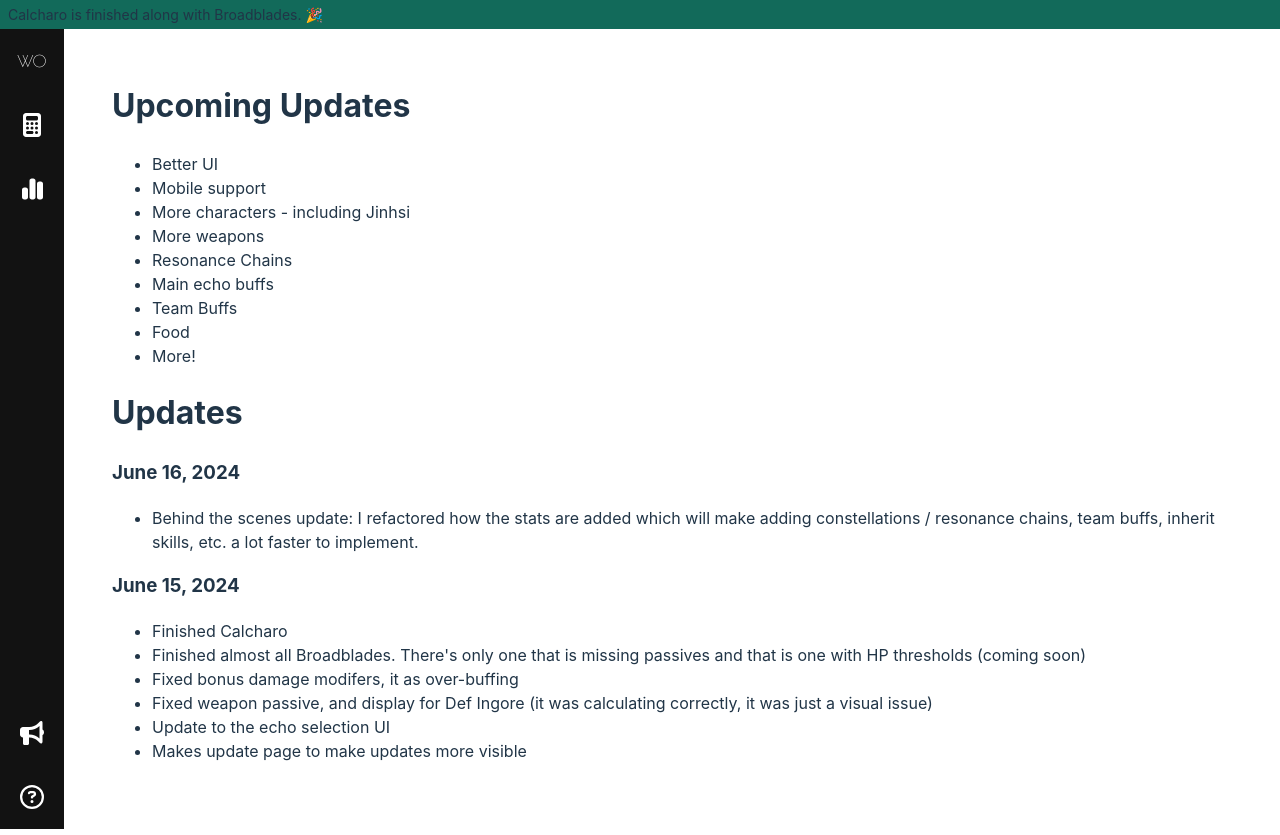
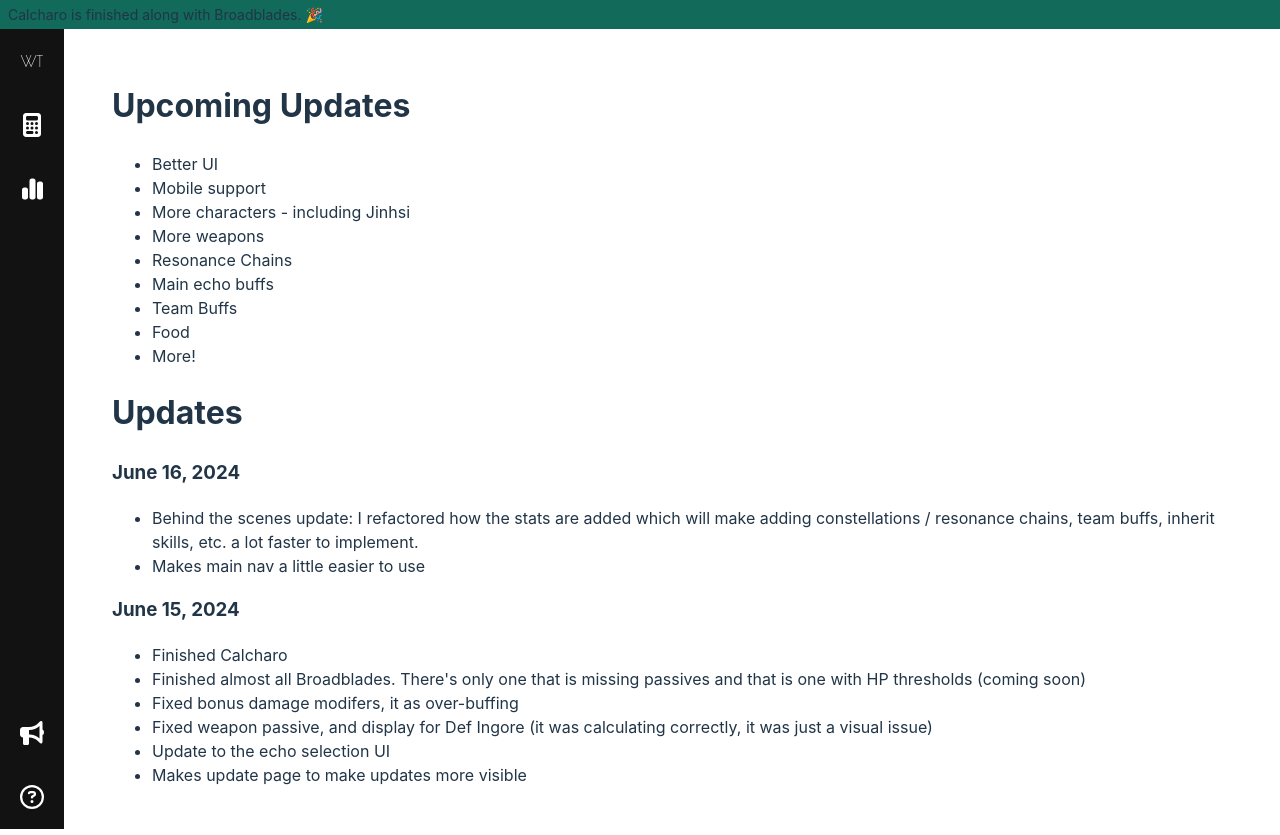
Before and after one commit to ryanbenson/wuthering-waves-optimizer, a Vue app: page /updates in a window 1280 px wide. Built offline with nearby package versions, Linux system fonts and the light colour scheme.

Commit message:
Stickies main nav

```diff
--- a/src/components/Calculator.vue
+++ b/src/components/Calculator.vue
@@ -615,7 +615,6 @@ export default defineComponent({
       if (echoStats) {
         addEchoBuffs(echoStats?.value, stats);
       }
-
       totalAtk.value =
         (charAtk + weaponAtk) * (1 + stats.attackPercent / 100) +
         stats.attackFlat;
--- a/src/layouts/AppLayout.vue
+++ b/src/layouts/AppLayout.vue
@@ -4,7 +4,7 @@
     <nav class="sidebar-navigation">
       <ul>
         <div class="sidebar-navigation__leading-items">
-          <RouterLink to="/" class="poiret-one-regular">WO</RouterLink>
+          <RouterLink to="/" class="poiret-one-regular">WT</RouterLink>
           <RouterLink to="/">
             <div class="icon">
               <svg xmlns="http://www.w3.org/2000/svg" viewBox="0 0 384 512">
@@ -65,10 +65,13 @@ $tooltip-background-color: $sidebar-background-color;
   grid-template-columns: 64px 1fr;
 }
 .sidebar-navigation {
+  position: sticky;
+  top: 0;
+  left: 0;
   display: inline-block;
   min-height: 100vh;
+  height: 100vh;
   background-color: $sidebar-background-color;
-  float: left;
 
   a {
     color: white;
--- a/src/pages/UpdatesView.vue
+++ b/src/pages/UpdatesView.vue
@@ -20,6 +20,7 @@
         will make adding constellations / resonance chains, team buffs, inherit
         skills, etc. a lot faster to implement.
       </li>
+      <li>Makes main nav a little easier to use</li>
     </ul>
     <h3>June 15, 2024</h3>
     <ul>
```
